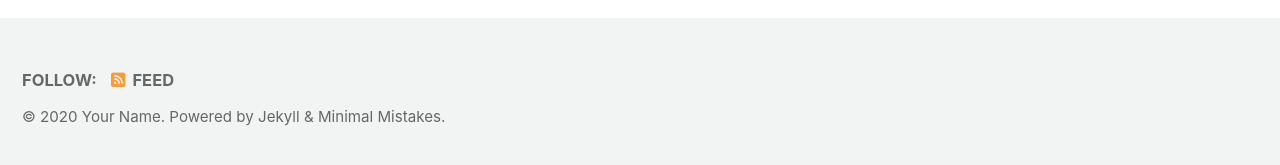
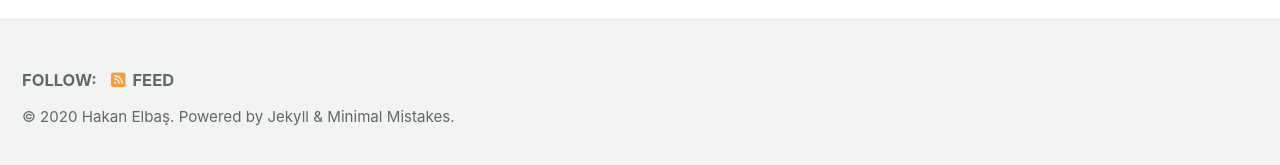
Before and after one commit to hakanelbas/hakanelbas.github.io, a Jekyll site: the page built from index.html, in a window 1280 px wide and 900 px high, scrolled down 222 px. Shown: the part 727-892 px from the top of the window. Built offline with Jekyll 4.4.1, drawn with Linux system fonts in a browser that asks for light colours; cached includes are drawn as plain includes; nearby versions of some CDN libraries; the list of posts is cut into pages by our own code; some of the changed text lies outside the part shown.

Commit message:
Update _config.yml

```diff
--- a/_config.yml
+++ b/_config.yml
@@ -16,11 +16,11 @@ minimal_mistakes_skin    : "default" # "air", "aqua", "contrast", "dark", "dirt"
 
 # Site Settings
 locale                   : "en-US"
-title                    : "Site Title"
+title                    : "Hakan Elbaş"
 title_separator          : "-"
 subtitle                 : # site tagline that appears below site title in masthead
-name                     : "Your Name"
-description              : "An amazing website."
+name                     : "Hakan Elbaş"
+description              : "An amazing website !!!!!."
 url                      : # the base hostname & protocol for your site e.g. "https://mmistakes.github.io"
 baseurl                  : # the subpath of your site, e.g. "/blog"
 repository               : # GitHub username/repo-name e.g. "mmistakes/minimal-mistakes"
```
